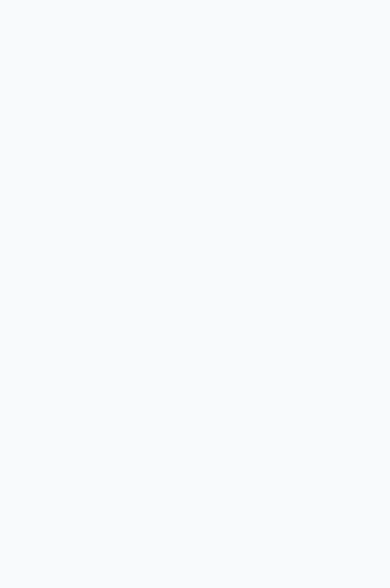
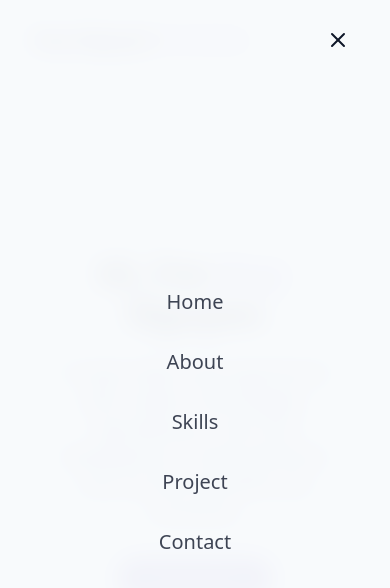
Before and after one commit to huynq-hust23/cosmo-portfolio, a React (Vite) app: page / in a window 390 px wide. Shown: the top 588 px of the page. Built offline with nearby package versions, Linux system fonts and the light colour scheme.

Commit message:
add HeroSection component

```diff
--- /dev/null
+++ b/src/components/HeroSection.jsx
@@ -0,0 +1,35 @@
+import { ArrowDown } from "lucide-react"
+
+
+export const HeroSection = () => {
+    return (
+        <section
+            id="hero"
+            className="relative min-h-screen flex flex-col items-center justify-center px-4">
+            <div className="container max-w-4xl mx-auto text-center z-10">
+                <div className="space-y-6">
+                    <h1 className="text-4xl md:text-6xl font-bold  tracking-tight">
+                        <span className="opacity-0 animate-fade-in">Hi, I'm</span>
+                        <span className="text-primary opacity-0 animate-fade-in-delay-1"> Huy</span>
+                        <span className="text-gradient ml-2 opacity-0 animate-fade-in-delay-2   "> Nguyen</span>
+                    </h1>
+                    <p className="text-lg md:text-xl mx-auto opacity-0 animate-fade-in-delay-3">
+                        I create stellar web experiences with modern technologies.
+                        Specializing in front-end development, I build interfaces that are
+                        both beautiful and functional.
+                    </p>
+                    <div className="pt-4 opacity-0 animate-fade-in-delay-4">
+                        <a href="#projects" className="cosmic-button">
+                            View My Work
+                        </a>
+                    </div>
+                </div>
+            </div>
+
+            <div className="absolute bottom-8 left-1/2 transform -translate-x-1/2 flex flex-col items-center animate-bounce">
+                <span className="text-sm text-muted-foreground mb-2">Scroll</span>
+                <ArrowDown className="h-5 w-5 text-primary" />
+            </div>
+        </section>
+    )
+}
--- /dev/null
+++ b/src/components/Navbar.jsx
@@ -0,0 +1,70 @@
+import cn from "@/lib/utils";
+import { Menu, X } from "lucide-react";
+import { useEffect, useState } from "react";
+
+const navItems = [
+    { name: "Home", href: "#hero" },
+    { name: "About", href: "#about" },
+    { name: "Skills", href: "#skills" },
+    { name: "Project", href: "#projects" },
+    { name: "Contact", href: "#contact" },
+]
+
+const Navbar = () => {
+
+    const [isScrolled, setIsScrolled] = useState(false);
+    const [isMenuOpen, setIsOpenMenu] = useState(true);
+
+    useEffect(() => {
+        const handleScroll = () => {
+            setIsScrolled(window.screenY > 10);
+        }
+        window.addEventListener("scroll", handleScroll);
+    }, [])
+
+    return (<nav className={cn(
+        "fixed w-full z-40 transition-all duration-300",
+        isScrolled ? "py-3 bg-background/80 backdrop-blur-md shadow-xs" : "py-5"
+    )}>
+
+        <div className="container flex items-center justify-between">
+            <a className="text-xl font-bold text-primary flex items-center" href="#hero">
+                <span className="relative z-10">
+                    <span className="text-glow text-foreground">Huy Nguyen</span> Portfolio
+                </span>
+            </a>
+            {/* desktop navigation */}
+            <div className="hidden md:flex space-x-8 mr-8">
+                {navItems.map((item, index) => (
+                    <a key={index} href={item.href}
+                        className="text-foreground/80 hover:text-primary transition-colors duration-300" >{item.name}</a>
+                ))
+                }
+            </div>
+            {/* mobile navigation */}
+
+            <button onClick={() => setIsOpenMenu((prev) => !prev)}
+                className="md:hidden p-2 text-foreground z-50" aria-label={isMenuOpen ? "Close Menu" : "Open Menu"}>
+                {isMenuOpen ? <X size={24} /> : <Menu size={24} />}</button>
+
+            <div className={cn(
+                "fixed inset-0 bg-background/95 backdrop-blur-md z-40 flex flex-col items-center justify-center",
+                "transition-all duration-300 md:hidden",
+                isMenuOpen ?
+                    "opacity-100 pointer-events-auto" :
+                    "opacity-0 pointer-events-none"
+            )}>
+                <div className="flex flex-col space-y-8 text-xl">
+                    {navItems.map((item, index) => (
+                        <a key={index} href={item.href}
+                            className="text-foreground/80 hover:text-primary transition-colors duration-300"
+                            onClick={() => setIsOpenMenu(false)}>{item.name}</a>
+                    ))
+                    }
+                </div>
+            </div>
+        </div>
+    </nav>);
+}
+
+export default Navbar;
--- /dev/null
+++ b/src/components/StarBackground.jsx
@@ -0,0 +1,80 @@
+import { useEffect, useState } from "react"
+
+// id, size, x, y, opacity, animationDuration
+// id, size, x, y, delay, duration
+
+
+export const StarBackground = () => {
+    const [stars, setStars] = useState([]);
+    const [meteors, setMeteors] = useState([]);
+
+    useEffect(() => {
+        generateStars();
+        generateMeteors();
+    }, []);
+
+    const generateStars = () => {
+        const numberOfStars = Math.floor(window.innerHeight * window.innerWidth / 10000);
+
+        const newStars = [];
+        for (let i = 0; i < numberOfStars; i++) {
+            newStars.push(
+                {
+                    id: i,
+                    size: Math.random() * 3 + 1,
+                    x: Math.random() * 100,
+                    y: Math.random() * 100,
+                    opacity: Math.random() * 0.5 + 0.5,
+                    animationDuration: Math.random() * 4 + 2
+                }
+            )
+        };
+        setStars(newStars);
+    }
+
+    const generateMeteors = () => {
+        const numberOfMeteors = 4;
+
+        const newMetors = [];
+        for (let i = 0; i < numberOfMeteors; i++) {
+            newMetors.push(
+                {
+                    id: i,
+                    size: Math.random() * 1.5 + 1,
+                    x: Math.random() * 100,
+                    y: Math.random() * 20,
+                    delay: Math.random() * 15,
+                    animationDuration: Math.random() * 3 + 3
+                }
+            )
+        };
+
+        setMeteors(newMetors);
+    }
+
+    return (
+        <div className="fixed inset-0 overflow-hidden pointer-events-none z-0">
+            {stars.map((star) => (
+                <div key={star.id} className="star animate-pulse-subtle position-absolute"
+                    style={{
+                        width: star.size + "px",
+                        height: star.size + "px",
+                        translate: `${star.x}vw ${star.y}vh`,
+                        opacity: star.opacity,
+                        animationDuration: star.animationDuration + "s",
+                    }}></div>
+            ))}
+
+            {meteors.map((meteor) => (
+                <div key={meteor.id} className="meteor animate-meteor position-absolute"
+                    style={{
+                        width: meteor.size * 50 + "px",
+                        height: meteor.size + "px",
+                        translate: `${meteor.x}vw ${meteor.y}vh`,
+                        animationDelay: (-1 * meteor.delay) + "s",
+                        animationDuration: meteor.animationDuration + "s",
+                    }}></div>
+            ))}
+        </div>
+    )
+}
--- a/src/pages/Home.jsx
+++ b/src/pages/Home.jsx
@@ -1,9 +1,20 @@
-import ThemeToggles from "../components/ThemeToggles";
+import ThemeToggles from "@/components/ThemeToggles";
+import { StarBackground } from "@/components/StarBackground";
+import Navbar from "@/components/Navbar";
+import { HeroSection } from "@/components/HeroSection";
 
 const Home = () => {
     return (
         <div className="min-h-screen bg-background text-foreground overflow-x-hidden">
             <ThemeToggles />
+
+            <StarBackground />
+
+            <Navbar />
+
+            <main>
+                <HeroSection />
+            </main>
         </div>
     );
 }
```
